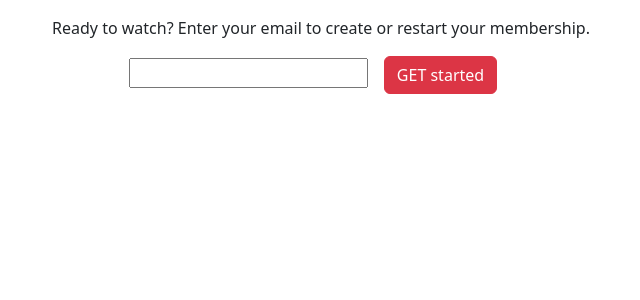
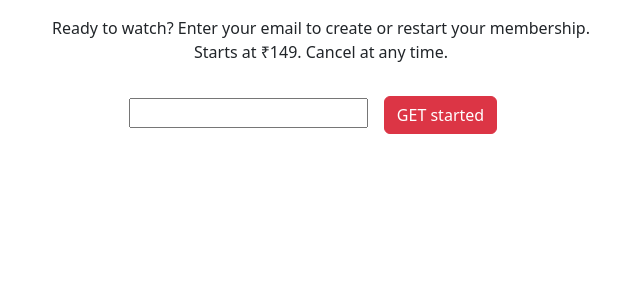
Before and after one commit to nisarg902/react-shopping, a React (Create React App) app: page / in a window 1280 px wide. Shown: the top 300 px of the page, without its empty margins (319-959 px from the left). Built offline with nearby package versions, Linux system fonts and the light colour scheme.

Commit message:
auto update

```diff
--- a/src/components/NetflixRegisterComponents.js
+++ b/src/components/NetflixRegisterComponents.js
@@ -2,7 +2,7 @@ export default function NetflixRegisterComponents() {
   return <div className="fluid-Container text-center mt-3">
 
   Ready to watch? Enter your email to create or restart your membership.
-
+      < p>Starts at ₹149. Cancel at any time.</p>
        <div>
          <input type="email"></input>
          <button className="btn btn-danger m-3">GET started </button>
```
